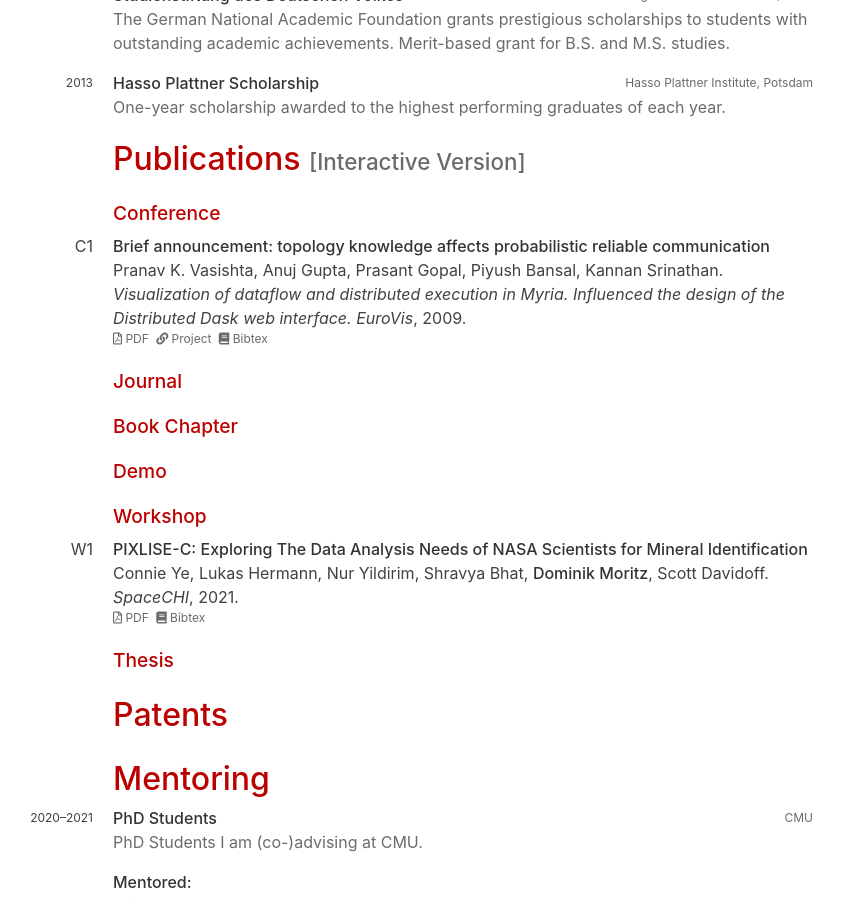
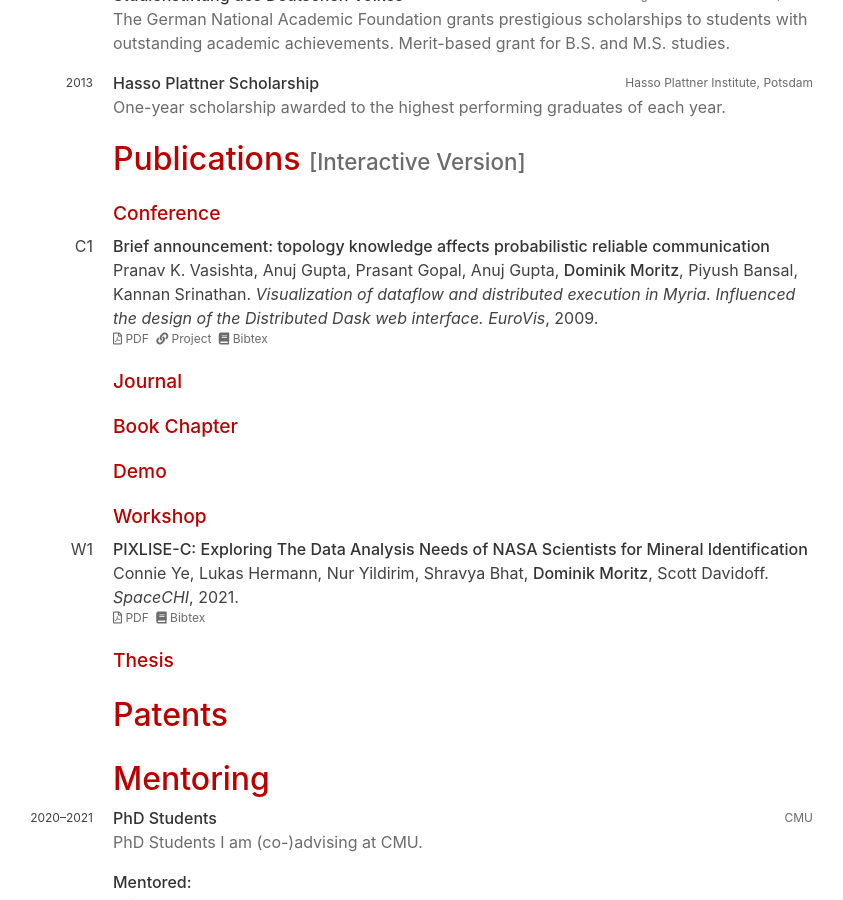
Before and after one commit to domoritz/domoritz.github.io, a Jekyll site: the page built from cv.html, in a window 1280 px wide and 900 px high, scrolled down 1343 px. Shown: the whole window, without its empty margins (227-1070 px from the left). Built offline with Jekyll 4.4.1, drawn with Linux system fonts in a browser that asks for light colours.

Commit message:
added my publications

```diff
--- a/_publications/2009-global-consistency.html
+++ b/_publications/2009-global-consistency.html
@@ -4,6 +4,8 @@ authors:
   - Pranav K. Vasishta
   - Anuj Gupta
   - Prasant Gopal
+  - Anuj Gupta
+  - Dominik Moritz
   - Piyush Bansal
   - Kannan Srinathan
 description:
```
